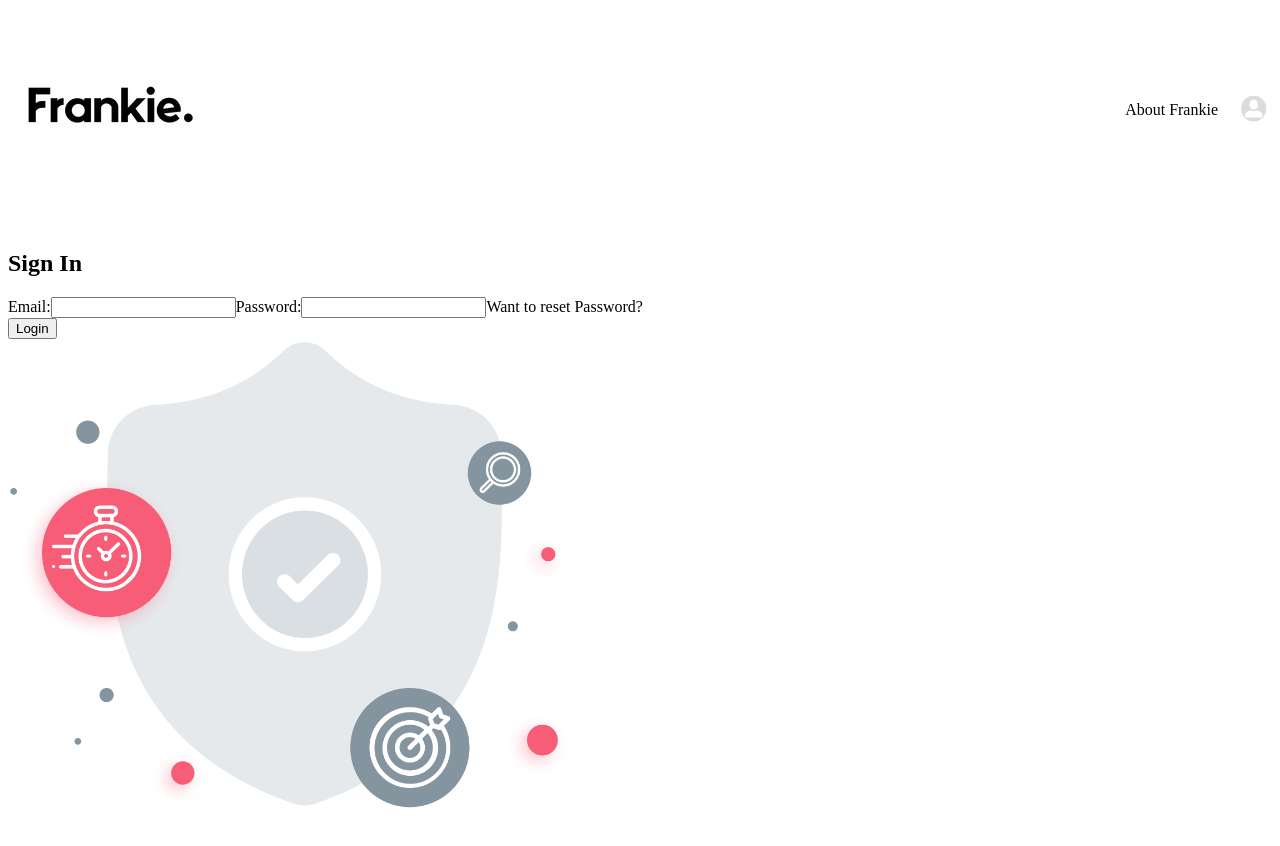
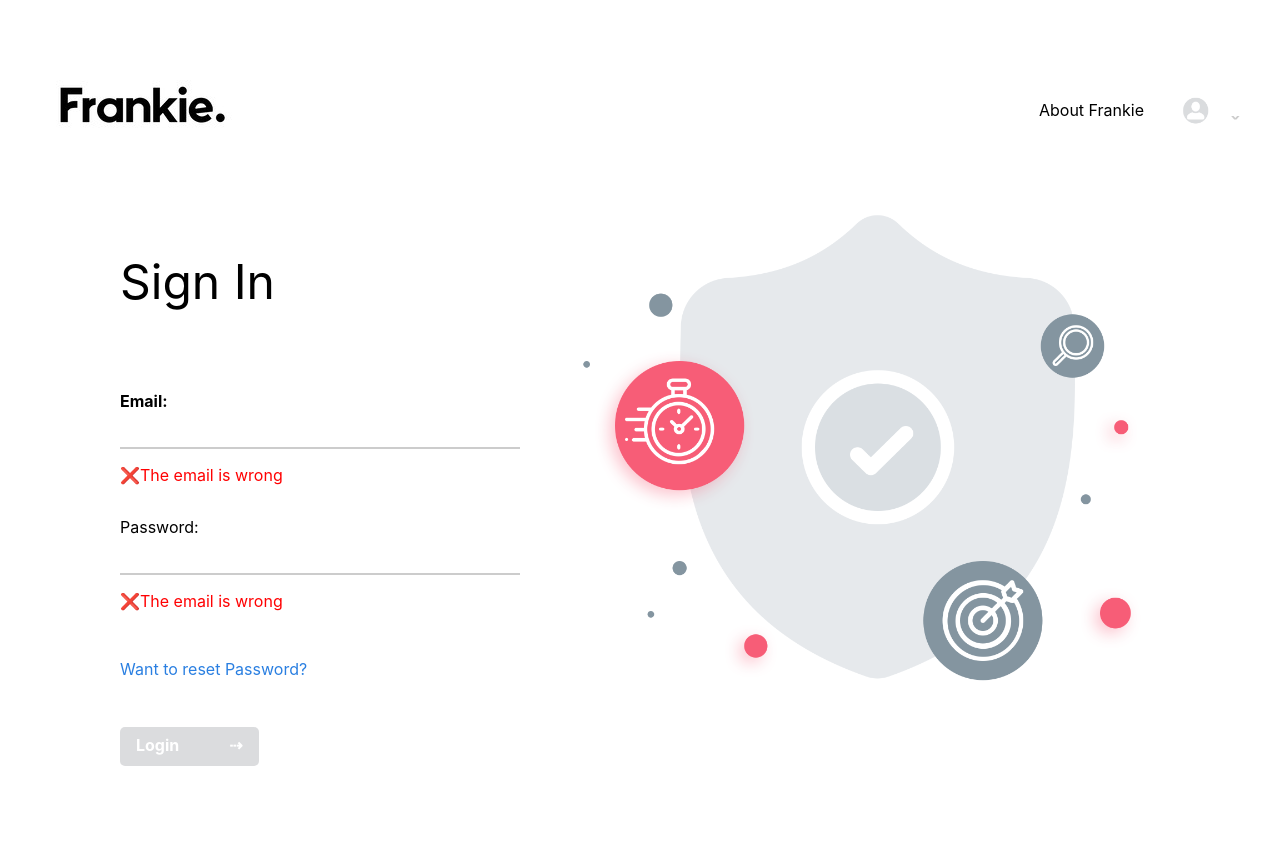
Before and after one commit to Shrishb/auth-casestudy, a Vue app: page / in a window 1280 px wide. After the commit the page ends 822 px from the top, so only its background shows below. Built offline with nearby package versions, Linux system fonts and the light colour scheme.

Commit message:
Add messagebox and spinner

```diff
--- a/src/App.vue
+++ b/src/App.vue
@@ -19,5 +19,13 @@ export default {
 }
 </script>
 
-<style>
+<style lang="scss">
+  #app{
+    max-width: 1200px;
+    margin: 0 auto;
+  }
+  *{
+    font-family:-apple-system, BlinkMacSystemFont, 'Segoe UI', Roboto, Oxygen, Ubuntu, Cantarell, 'Open Sans', 'Helvetica Neue', sans-serif
+  }
+
 </style>
--- a/src/components/common/MessageBox.vue
+++ b/src/components/common/MessageBox.vue
@@ -1,15 +1,59 @@
 <template>
-  <textarea name="" id="" cols="30" rows="10">
-
-  </textarea>
+  <article :class="['message', classColour]">
+    <section class="message-body">
+      <div class="media">
+        <div class="media-content"></div>
+      </div>
+    </section>
+  </article>
 </template>
 
 <script>
+const props = {
+  text: {
+    type: String,
+    default: "Success"
+  },
+  classColour: {
+    type: String,
+    default: "is-info"
+  }
+};
+
 export default {
-
-}
+  props
+};
 </script>
 
-<style>
+<style lang="scss" scoped>
+.message {
 
+  .is-info{
+    background-color: #f6fbfe;
+  }
+
+  .is-danger{
+    background-color: #fff5f7;
+  }
+
+  .message-body {
+    border-color: #209cee;
+    color: #12537e;
+  }
+
+  .media {
+    padding-top: 0;
+    border: 0;
+    margin-top: 0;
+  }
+  .media-content {
+    flex-basis: auto;
+    flex-grow: 1;
+    flex-shrink: 1;
+    text-align: left;
+    overflow-y: hidden;
+    overflow-x: auto;
+    margin-top: 0;
+  }
+}
 </style>
--- a/src/components/common/Spinner.vue
+++ b/src/components/common/Spinner.vue
@@ -0,0 +1,38 @@
+<template>
+<div class="loader">
+</div>
+</template>
+
+<script>
+export default {};
+</script>
+
+<style>
+.loader {
+  border: 8px solid #ccc;
+  border-radius: 50%;
+  border-top: 8px solid black;
+  width: 30px;
+  height: 30px;
+  -webkit-animation: spin 2s linear infinite; /* Safari */
+  animation: spin 2s linear infinite;
+}
+/* Safari */
+@-webkit-keyframes spin {
+  0% {
+    -webkit-transform: rotate(0deg);
+  }
+  100% {
+    -webkit-transform: rotate(360deg);
+  }
+}
+
+@keyframes spin {
+  0% {
+    transform: rotate(0deg);
+  }
+  100% {
+    transform: rotate(360deg);
+  }
+}
+</style>
--- a/src/components/nav/Header/TopNav.vue
+++ b/src/components/nav/Header/TopNav.vue
@@ -26,14 +26,28 @@ export default {
 header{
   display: flex;
   justify-content: space-between;
+  width: 100%;
   .header-right{
     display: flex;
     justify-content: center;
     align-items: center;
     .nav-menu{
       all: unset;
-      padding: 0 1rem;
+      cursor: pointer;
+      padding: 0 2rem;
       font-size: 1em;
+    }
+    .user-menu{
+      display: flex;
+      cursor: pointer;
+      &:after{
+        content: "\032c";
+        height:10px;
+        width: 10px;
+        color: #ccc;
+        font-size: 26px;
+        margin-left: 1rem;
+      }
     }
   }
 }
--- a/src/layout/AuthWrapper.vue
+++ b/src/layout/AuthWrapper.vue
@@ -1,20 +1,17 @@
 <template>
-  <section class="hero is-primary is-fullheight">
-    <div class="hero-body zero-pad">
-      <div class="container is-fluid is-paddingless is-marginless">
-        <div class="columns is-centered is-marginless has-background-primary">
-          <div class="column is-6">
-            <br />
-            <h1 class="title has-text-white" v-if="this.$slots['title']">
-              <slot name="title" />
-            </h1>
-          </div>
-            <slot />
-          <div>
-            <slot name="image" />
-          </div>
-        </div>
+  <section class="login-container">
+    <div class="login-left-container">
+      <div class="login-title">
+        <h1>
+          <slot name="title" />
+        </h1>
       </div>
+      <div class="login-form">
+        <slot />
+      </div>
+    </div>
+    <div class="login-right-container">
+      <slot name="image" />
     </div>
   </section>
 </template>
@@ -25,5 +22,30 @@ export default {
 };
 </script>
 
-<style scoped>
+<style lang="scss">
+section.login-container {
+  display: flex;
+  flex-wrap: wrap;
+  padding: 0 80px;
+  @media screen and (max-width: 1155px) {
+    padding: 0 40px;
+  }
+  .login-left-container {
+    flex: 1;
+    @media screen and (max-width: 1023px) {
+      flex: 0 0 100%;
+    }
+    .login-title {
+      h1 {
+        font-size: 3rem;
+        font-weight: 400;
+      }
+    }
+  }
+  .login-right-container {
+    img {
+      width: 100%;
+    }
+  }
+}
 </style>
--- a/src/layout/FormWrapper.vue
+++ b/src/layout/FormWrapper.vue
@@ -2,24 +2,14 @@
 <template>
   <section>
     <div v-if="!loading">
-      <slot v-if="!loading">
+      <slot>
         <!-- form content here -->
       </slot>
       <slot v-if="error" name="error">
-        <article class="message is-danger">
-          <div class="message-body">
-            <strong>Error:</strong>
-            <!-- {{_error}} -->
-          </div>
-        </article>
+        <MessageBox />
       </slot>
       <slot v-if="success" name="success">
-        <article class="message is-success">
-          <div class="message-body">
-            <strong>Success:</strong>
-            {{data}}
-          </div>
-        </article>
+        <MessageBox />
       </slot>
 
       <section>
@@ -31,6 +21,9 @@
 </template>
 
 <script>
+import MessageBox from "../components/common/MessageBox";
+import Spinner from "../components/common/Spinner";
+
 const props = {
   process: {
     type: Object
@@ -43,6 +36,10 @@ const props = {
 
 export default {
   props,
+  components: {
+    MessageBox,
+    Spinner
+  },
   computed: {
     loading() {
       if (this.process) return this.process.loading;
@@ -56,7 +53,7 @@ export default {
       if (this.process) return this.process.success;
       else return false;
     },
-     data() {
+    data() {
       if (this.process) return this.process.data;
       else return false;
     }
--- a/src/pages/Login.vue
+++ b/src/pages/Login.vue
@@ -4,17 +4,19 @@
     <template slot="image">
       <img src="@/assets/signin.png" alt />
     </template>
+    <div class="form-wrapper">
+      <form-wrapper :process="process" nameSubmit="Login" @submit="loginUser">
+        <label for><b>Email:</b></label>
+        <input type="email" v-model="email" />
+        <p class="error">The email is wrong</p>
 
-    <form-wrapper :process="process" nameSubmit="Login" @submit="loginUser">
-      <label for>Email:</label>
-      <input type="email" v-model="email"/>
+        <label for>Password:</label>
+        <input type="password" v-model="password" />
+        <p class="error">The email is wrong</p>
 
-      <label for>Password:</label>
-      <input type="password" v-model="password"/>
-
-      <a @click="goTo('/reset')">Want to reset Password?</a>
-
-    </form-wrapper>
+        <a @click="goTo('/reset')">Want to reset Password?</a>
+      </form-wrapper>
+    </div>
   </auth-wrapper>
 </template>
 
@@ -23,11 +25,9 @@ import AuthMixin from "@/mixins/AuthMixin";
 import { push } from "@/utils/browserHistory";
 export default {
   mixins: [AuthMixin],
-  mounted() {
-  },
+  mounted() {},
   data() {
-    return {
-    };
+    return {};
   },
   computed: {},
   methods: {
@@ -38,5 +38,52 @@ export default {
 };
 </script>
 
-<style>
+<style lang="scss">
+.form-wrapper section div {
+  display: flex;
+  flex-direction: column;
+  margin-top: 5rem;
+  input {
+    all: unset;
+    margin-top: 1rem;
+    border-bottom: 2px solid #ccc;
+    width: 400px;
+    @media screen and (max-width: 1155px) {
+      width: 100%;
+    }
+  }
+  p.error {
+    margin-bottom: 2rem;
+    color: #ff0102;
+    &:before {
+      content: "\274C";
+      height: 8px;
+      width: 8px;
+    }
+  }
+  a {
+    margin-top: 1rem;
+    color: #2a7fe1;
+    cursor: pointer;
+  }
+  button {
+    margin: 3rem 0;
+    padding: 0.5rem 5rem 0.7rem 1rem;
+    background: #dbdcde;
+    color: #fff;
+    font-size: 1rem;
+    font-weight: bold;
+    border-radius: 5px;
+    position: relative;
+    border:none;
+    &:after {
+      content: "\21e2";
+      position: absolute;
+      height: 10px;
+      width: 10px;
+      right: 0;
+      margin-right: 20px;
+    }
+  }
+}
 </style>
--- a/src/pages/ResetPassword.vue
+++ b/src/pages/ResetPassword.vue
@@ -2,16 +2,16 @@
   <auth-wrapper>
     <template slot="title">New Password</template>
     <template slot="image">
-      <img src="@/assets/signin.png" alt />
+      <img src="@/assets/new-password.png" alt />
     </template>
-
+    <div class="form-wrapper">
       <form-wrapper :process="process" nameSubmit="Save">
         <label for>New Password:</label>
         <input type="password"/>
-
         <label for>Confirm Password:</label>
         <input type="password"/>
       </form-wrapper>
+    </div>
   </auth-wrapper>
 </template>
 
```
Lines whose indentation alone changed are shown as unchanged.
